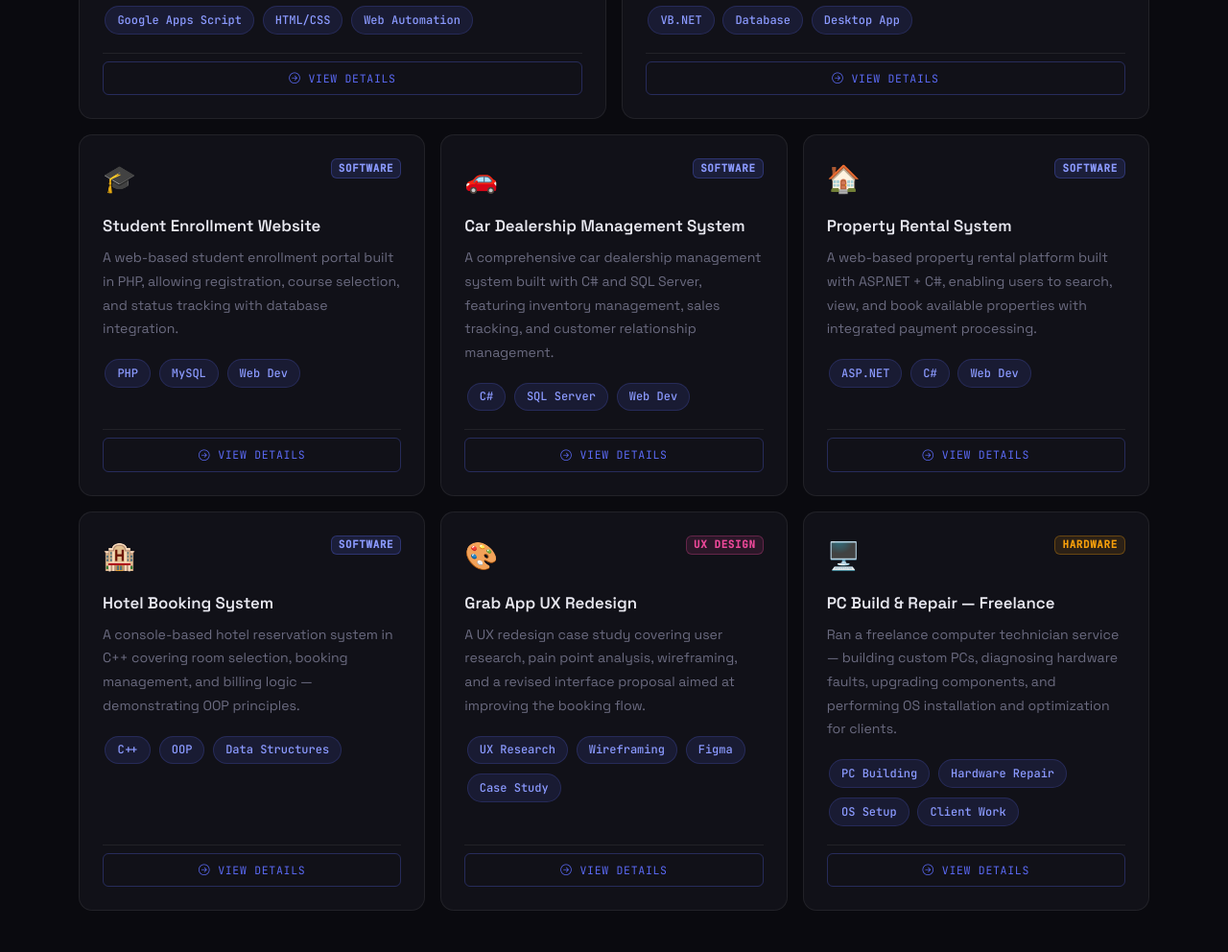
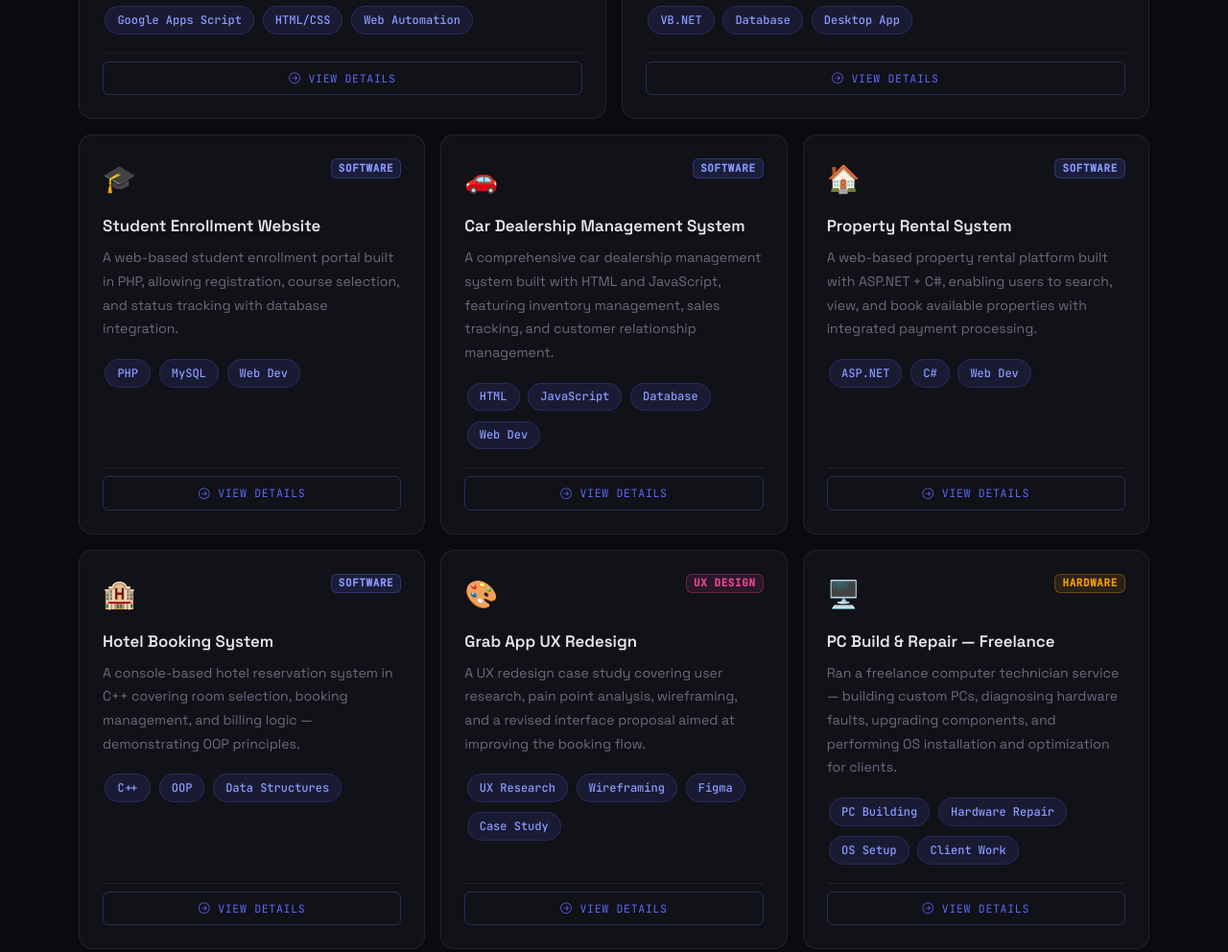
Before and after one commit to vvipwwk/My-portfolio-web-project, a plain HTML site: page index.html in a window 1280 px wide. Shown: the part 3244-4236 px from the top of the page at 96% size. Drawn offline with nearby package versions, Linux system fonts and the light colour scheme.

Commit message:
Change project tech stack to HTML and JavaScript
Updated project description and tags to reflect technology changes from C# and SQL Server to HTML and JavaScript. Added GitHub link and screenshots.

```diff
--- a/index.html
+++ b/index.html
@@ -813,10 +813,11 @@
               <span class="badge badge-sw text-uppercase">Software</span>
             </div>
             <div class="project-title mb-2">Car Dealership Management System</div>
-            <p class="project-desc mb-3">A comprehensive car dealership management system built with C# and SQL Server, featuring inventory management, sales tracking, and customer relationship management.</p>
+            <p class="project-desc mb-3">A comprehensive car dealership management system built with HTML and JavaScript, featuring inventory management, sales tracking, and customer relationship management.</p>
             <div class="d-flex flex-wrap gap-1 mb-3">
-              <span class="skill-tag">C#</span>
-              <span class="skill-tag">SQL Server</span>
+              <span class="skill-tag">HTML</span>
+              <span class="skill-tag">JavaScript</span>
+              <span class="skill-tag">Database</span>
               <span class="skill-tag">Web Dev</span></div>
             <div class="mt-auto pt-2" style="border-top:1px solid var(--border)">
               <button class="btn-view-project " onclick="openProject('car_dealership')"><i class="bi bi-arrow-right-circle"></i> View Details</button>
@@ -1241,7 +1242,7 @@
         badge: 'Software',
         badgeClass: 'badge-sw',
         year: '2021',
-        summary: `A web-based car dealership management system built with C# and SQL Server, featuring inventory management, sales tracking, and customer relationship management.`,
+        summary: `A web-based car dealership management system built with HTML and JavaScript, featuring inventory management, sales tracking, and customer relationship management.`,
         highlights: [
           'Vehicle inventory management with add, edit, and remove',
           'Sales tracking from listing to sold status',
@@ -1250,10 +1251,10 @@
           'Normalized SQL Server database with linked tables',
           'Sales reports and dashboard summaries'
         ],
-        tags: ['C#', 'SQL Server', 'Web Dev'],
-        github: null,
-        githubLabel: 'Private Repository',
-        screenshots: []
+        tags: ['HTML', 'JavaScript', 'Database', 'Web Dev'],
+        github: 'https://apexdrivemotor.netlify.app/',
+        githubLabel: 'View the webpage',
+        screenshots: ['img/car-1.png','img/car-2.png','img/car-3.png']
       },
       property: {
         icon: '🏠',
```
